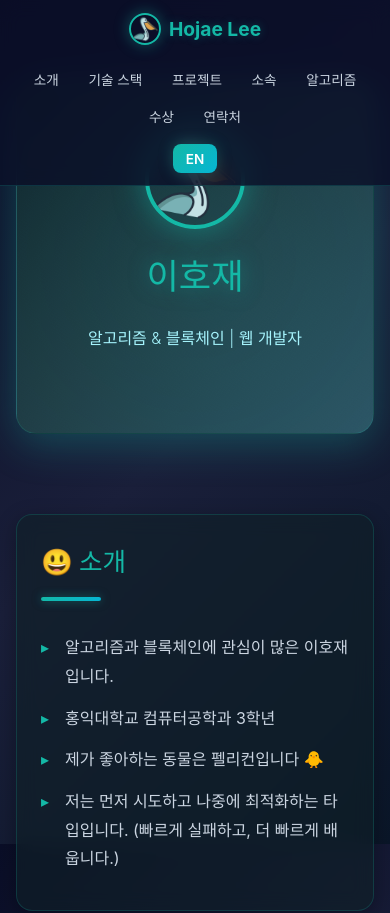
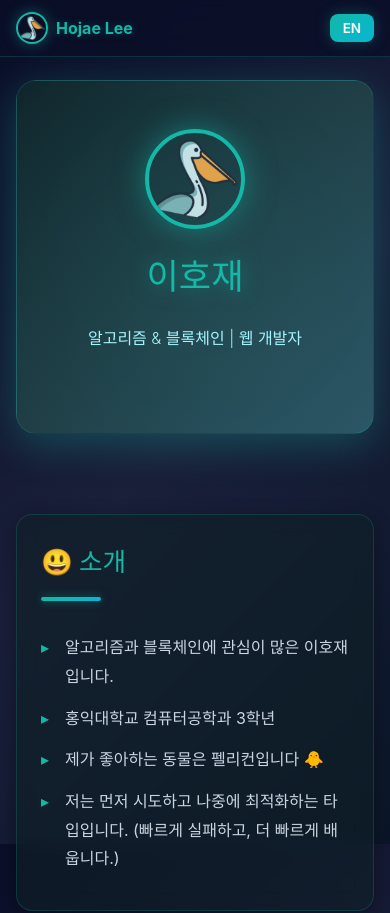
Before and after one commit to ghwo336/Portfolio, a React (Vite) app: page / in a window 390 px wide. Shown: the top 913 px of the page. Built offline with nearby package versions, Linux system fonts and the light colour scheme.

Commit message:
feat: 반응형 구현

```diff
--- a/src/App.css
+++ b/src/App.css
@@ -495,45 +495,7 @@ a:hover {
   .portfolio {
     padding: 1rem;
     padding-top: 80px;
-  }
-
-  .navbar-content {
-    padding: 0.75rem 1rem;
-    flex-direction: column;
-    gap: 1rem;
-  }
-
-  .navbar-brand {
-    font-size: 1.2rem;
-    gap: 0.5rem;
-  }
-
-  .navbar-profile {
-    width: 32px;
-    height: 32px;
-  }
-
-  .navbar-right {
-    width: 100%;
-    flex-direction: column;
-    gap: 0.75rem;
-  }
-
-  .navbar-menu {
-    flex-wrap: wrap;
-    justify-content: center;
-    gap: 0.25rem;
-    width: 100%;
-  }
-
-  .navbar-menu li button {
-    font-size: 0.85rem;
-    padding: 0.4rem 0.8rem;
-  }
-
-  .language-toggle {
-    font-size: 0.85rem;
-    padding: 0.4rem 0.8rem;
+    padding-bottom: 5rem;
   }
 
   .header {
@@ -566,6 +528,7 @@ a:hover {
 
   .section {
     padding: 1.5rem;
+    margin-bottom: 2rem;
   }
 
   .section h2 {
@@ -578,6 +541,10 @@ a:hover {
 
   .project-card {
     padding: 1.5rem;
+  }
+
+  .footer {
+    margin-bottom: 3rem;
   }
 }
 
--- a/src/components/AboutMe.tsx
+++ b/src/components/AboutMe.tsx
@@ -1,5 +1,6 @@
 import React from 'react';
 import { useLanguage } from '../contexts/LanguageContext';
+import './Section.css';
 
 const AboutMe: React.FC = () => {
   const { t } = useLanguage();
--- a/src/components/Header.tsx
+++ b/src/components/Header.tsx
@@ -1,5 +1,6 @@
 import React from 'react';
 import { useLanguage } from '../contexts/LanguageContext';
+import './Header.css';
 
 const Header: React.FC = () => {
   const { t, language } = useLanguage();
--- a/src/components/Navbar.css
+++ b/src/components/Navbar.css
@@ -111,13 +111,17 @@
 @media (max-width: 768px) {
   .navbar-content {
     padding: 0.75rem 1rem;
-    flex-direction: column;
-    gap: 1rem;
+    flex-direction: row;
+    justify-content: space-between;
+    align-items: center;
+    width: 100%;
   }
 
   .navbar-brand {
-    font-size: 1.2rem;
+    font-size: 1rem;
     gap: 0.5rem;
+    white-space: nowrap;
+    flex-shrink: 0;
   }
 
   .navbar-profile {
@@ -126,21 +130,13 @@
   }
 
   .navbar-right {
-    width: 100%;
-    flex-direction: column;
-    gap: 0.75rem;
+    gap: 0;
+    flex-direction: row;
+    flex-shrink: 0;
   }
 
   .navbar-menu {
-    flex-wrap: wrap;
-    justify-content: center;
-    gap: 0.25rem;
-    width: 100%;
-  }
-
-  .navbar-menu li button {
-    font-size: 0.85rem;
-    padding: 0.4rem 0.8rem;
+    display: none;
   }
 
   .language-toggle {
--- a/src/components/Navbar.tsx
+++ b/src/components/Navbar.tsx
@@ -1,5 +1,6 @@
 import React, { useState, useEffect } from 'react';
 import { useLanguage } from '../contexts/LanguageContext';
+import './Navbar.css';
 
 const Navbar: React.FC = () => {
   const [scrolled, setScrolled] = useState(false);
@@ -43,6 +44,7 @@ const Navbar: React.FC = () => {
           <img src="/myProfile.png" alt="Hojae Lee" className="navbar-profile" />
           Hojae Lee
         </a>
+
         <div className="navbar-right">
           <ul className="navbar-menu">
             {menuItems.map((item) => (
--- a/src/components/Projects.tsx
+++ b/src/components/Projects.tsx
@@ -1,5 +1,7 @@
 import React from 'react';
 import { useLanguage } from '../contexts/LanguageContext';
+import './Section.css';
+import './Projects.css';
 
 const Projects: React.FC = () => {
   const { t } = useLanguage();
--- a/src/components/TechStack.tsx
+++ b/src/components/TechStack.tsx
@@ -1,5 +1,7 @@
 import React from 'react';
 import { useLanguage } from '../contexts/LanguageContext';
+import './Section.css';
+import './TechStack.css';
 
 const TechStack: React.FC = () => {
   const { t } = useLanguage();
```
